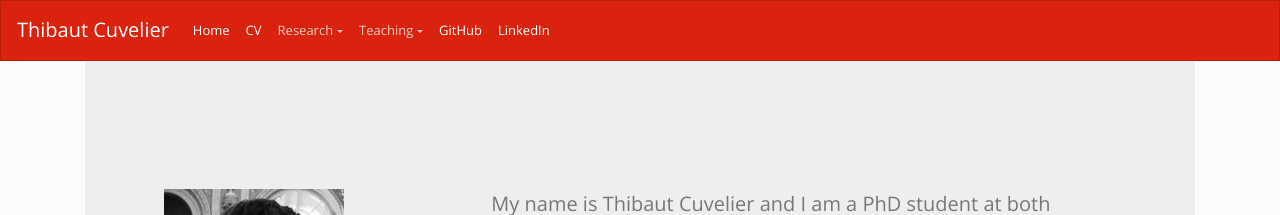
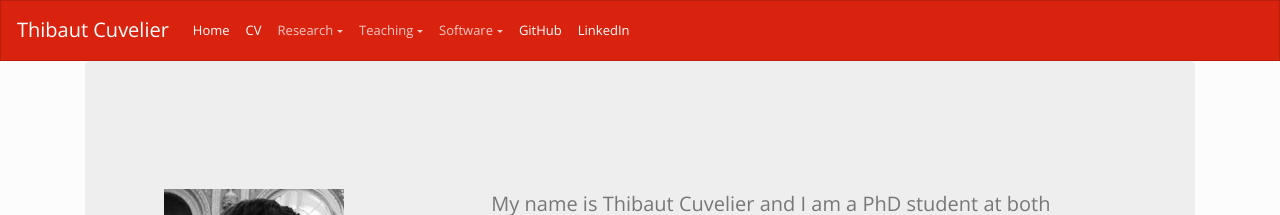
Before and after one commit to dourouc05/dourouc05.github.io, a Jekyll site: the page built from index.md, in a window 1280 px wide. Shown: the top 215 px of the page. Built offline with Jekyll 4.4.1, drawn with Linux system fonts in a browser that asks for light colours; our own code applies the rules of GitHub Pages for plain Markdown files; a script that is not in the unit is left out.

Commit message:
Update default.html

```diff
--- a/_layouts/default.html
+++ b/_layouts/default.html
@@ -49,6 +49,14 @@
                 <a class="dropdown-item" href="/teaching#2015-2016">2015-2016</a>
               </div>
             </li>
+            <li class="nav-item dropdown">
+              <a class="nav-link dropdown-toggle" href="/software" id="dropdown-teaching" data-toggle="dropdown" aria-haspopup="true" aria-expanded="false">Software</a>
+              <div class="dropdown-menu" aria-labelledby="dropdown-teaching">
+                <a class="dropdown-item" href="/software">Software</a>
+                <a class="dropdown-item" href="/teaching#2016-2017">2016-2017</a>
+                <a class="dropdown-item" href="/teaching#2015-2016">2015-2016</a>
+              </div>
+            </li>
             <li class="nav-item"><a class="nav-link active" href="https://github.com/dourouc05">GitHub</a></li>
             <li class="nav-item"><a class="nav-link active" href="https://www.linkedin.com/in/thibaut-cuvelier-a02517ab/">LinkedIn</a></li>
           </ul>
```
